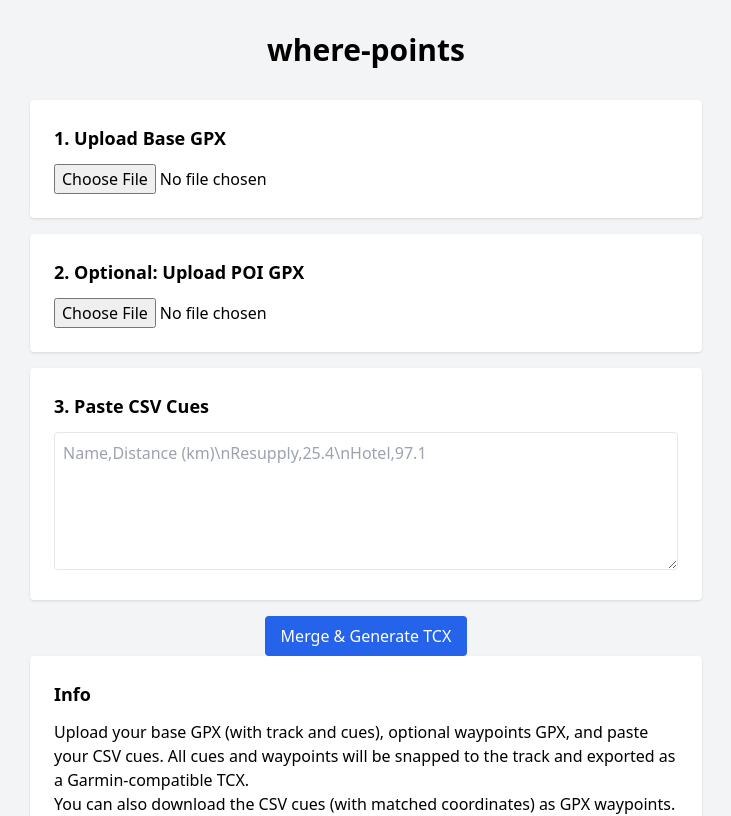
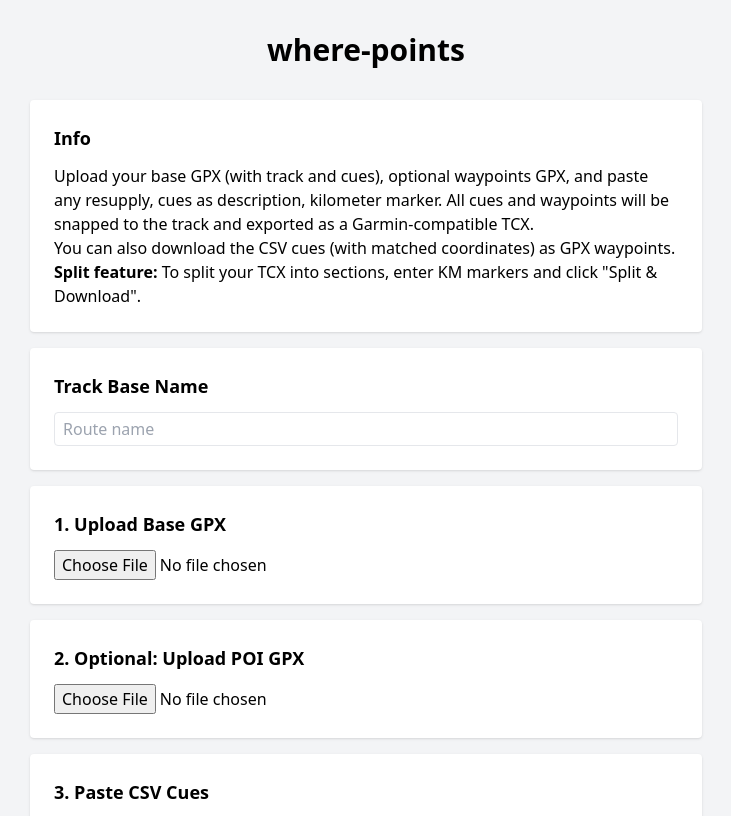
Before and after one commit to marcusbaguley/where-points, a React (Vite) app: page / in a window 1280 px wide. Shown: the top 816 px of the page, without its empty margins (274-1005 px from the left). Built offline with nearby package versions, Linux system fonts and the light colour scheme.

Commit message:
split complete

```diff
--- a/src/App.jsx
+++ b/src/App.jsx
@@ -6,17 +6,17 @@ import { buildTCX } from "./utils/tcxBuilder";
 import Button from "./components/Button";
 import Card from "./components/Card";
 
-// --- Helper function to build GPX with waypoints ---
-function buildGPXWaypointsFromCSV(csvCues) {
+// --- Helper function to build GPX with waypoints, now uses baseName ---
+function buildGPXWaypointsFromCSV(csvCues, baseName) {
   const sortedCues = [...csvCues].sort((a, b) => a.distance - b.distance);
   return `<?xml version="1.0" encoding="UTF-8"?>
-<gpx creator="where-points" version="1.1"
+<gpx creator="${baseName}" version="1.1"
   xmlns="http://www.topografix.com/GPX/1/1"
   xmlns:xsi="http://www.w3.org/2001/XMLSchema-instance"
   xsi:schemaLocation="http://www.topografix.com/GPX/1/1
     http://www.topografix.com/GPX/1/1/gpx.xsd">
   <metadata>
-    <name>CSV Cues as GPX Waypoints</name>
+    <name>${baseName} CSV Cues as GPX Waypoints</name>
     <desc>All CSV cues snapped to the route as GPX waypoints</desc>
   </metadata>
   ${sortedCues
@@ -39,9 +39,20 @@ export default function App() {
   const [tcx, setTcx] = useState("");
   const [csvCuesWithCoords, setCsvCuesWithCoords] = useState([]);
   const [error, setError] = useState("");
-  // New state for split feature:
   const [splitMarkers, setSplitMarkers] = useState(""); // e.g. "100,255,500"
   const [splitFiles, setSplitFiles] = useState([]); // array of {name,tcx}
+  const [baseName, setBaseName] = useState(""); // Track Base Name
+
+  // Update GPX handler to set baseName from filename
+  function handleBaseGpxUpload(e) {
+    const file = e.target.files[0];
+    setBaseGpx(file);
+    if (file) {
+      // Get filename without extension
+      const name = file.name.replace(/\.[^/.]+$/, "");
+      setBaseName(name);
+    }
+  }
 
   function insertTrackpoint(track, newPt) {
     let idx = track.findIndex(pt => pt.distance > newPt.distance);
@@ -150,7 +161,7 @@ export default function App() {
         ).toISOString();
       });
 
-      setTcx(buildTCX(updatedTrack, allCues));
+      setTcx(buildTCX(updatedTrack, allCues, baseName));
       setCsvCuesWithCoords(cues);
       setSplitFiles([]); // clear splits on new process
     } catch (err) {
@@ -219,10 +230,10 @@ export default function App() {
         ...cp,
         distance: cp.distance - baseDistance
       }));
-      // build TCX for this section
-      const tcxSection = buildTCX(sectionTrack, sectionCourse, `Split Part ${i + 1}`);
+      // build TCX for this section, use baseName for both file and course name
+      const tcxSection = buildTCX(sectionTrack, sectionCourse, `${baseName} Part ${i + 1}`);
       sections.push({
-        name: `where-points-part-${i + 1}.tcx`,
+        name: `${baseName}-part-${i + 1}.tcx`,
         tcx: tcxSection
       });
       start = end;
@@ -258,11 +269,33 @@ export default function App() {
     <div className="min-h-screen bg-gray-100 flex flex-col items-center py-8">
       <div className="w-full max-w-2xl">
         <h1 className="text-3xl font-bold mb-8 text-center">where-points</h1>
+        <Card title="Info">
+          <p>
+            Upload your base GPX (with track and cues), optional waypoints GPX,
+            and paste any resupply, cues as description, kilometer marker. All cues and waypoints will be snapped to the
+            track and exported as a Garmin-compatible TCX.
+          </p>
+          <p>
+            You can also download the CSV cues (with matched coordinates) as GPX waypoints.
+          </p>
+          <p>
+            <b>Split feature:</b> To split your TCX into sections, enter KM markers and click "Split & Download".
+          </p>
+        </Card>
+        <Card title="Track Base Name">
+          <input
+            type="text"
+            value={baseName}
+            onChange={e => setBaseName(e.target.value)}
+            className="border rounded px-2 py-1 w-full"
+            placeholder="Route name"
+          />
+        </Card>
         <Card title="1. Upload Base GPX">
           <input
             type="file"
             accept=".gpx"
-            onChange={e => setBaseGpx(e.target.files[0])}
+            onChange={handleBaseGpxUpload}
           />
         </Card>
         <Card title="2. Optional: Upload POI GPX">
@@ -291,17 +324,18 @@ export default function App() {
           <Card title="Download">
             <a
               href={`data:application/xml,${encodeURIComponent(tcx)}`}
-              download="where-points.tcx"
+              download={`${baseName || "where-points"}.tcx`}
+              className="mb-4 mr-4 inline-block"
             >
               <Button>Download TCX</Button>
             </a>
             {csvCuesWithCoords.length > 0 && (
               <a
                 href={`data:application/gpx+xml,${encodeURIComponent(
-                  buildGPXWaypointsFromCSV(csvCuesWithCoords)
+                  buildGPXWaypointsFromCSV(csvCuesWithCoords, baseName)
                 )}`}
-                download="csv-cues-waypoints.gpx"
-                style={{ marginLeft: 16 }}
+                download={`${baseName || "where-points"}-csv-cues-waypoints.gpx`}
+                className="mb-4 mr-4 inline-block"
               >
                 <Button>Download CSV points into GPX</Button>
               </a>
@@ -322,14 +356,14 @@ export default function App() {
               </Button>
             </div>
             {splitFiles.length > 0 && (
-              <div className="mt-4">
-                <div className="font-semibold mb-2">Split TCX Downloads:</div>
+              <div className="mt-4 flex flex-wrap gap-4">
+                <div className="font-semibold w-full mb-2">Split TCX Downloads:</div>
                 {splitFiles.map((file, i) => (
                   <a
                     key={file.name}
                     href={`data:application/xml,${encodeURIComponent(file.tcx)}`}
                     download={file.name}
-                    style={{ marginRight: 16 }}
+                    className="inline-block"
                   >
                     <Button>Download {file.name}</Button>
                   </a>
@@ -338,19 +372,6 @@ export default function App() {
             )}
           </Card>
         )}
-        <Card title="Info">
-          <p>
-            Upload your base GPX (with track and cues), optional waypoints GPX,
-            and paste your CSV cues. All cues and waypoints will be snapped to the
-            track and exported as a Garmin-compatible TCX.
-          </p>
-          <p>
-            You can also download the CSV cues (with matched coordinates) as GPX waypoints.
-          </p>
-          <p>
-            <b>Split feature:</b> To split your TCX into sections, enter KM markers and click "Split & Download".
-          </p>
-        </Card>
       </div>
     </div>
   );
```
